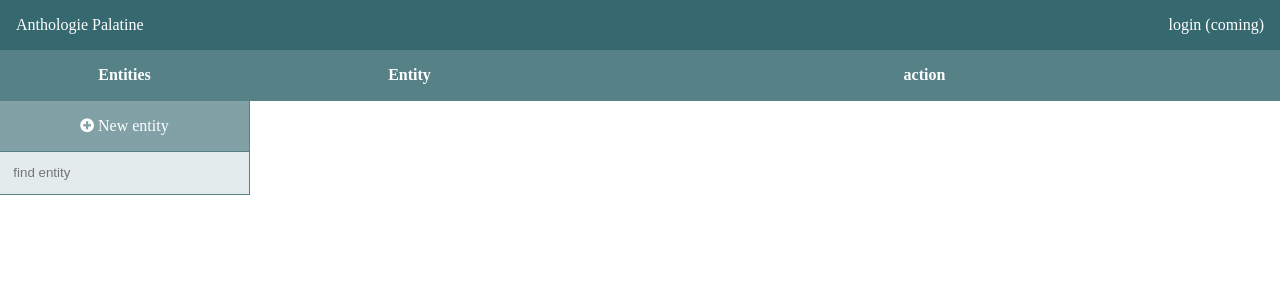
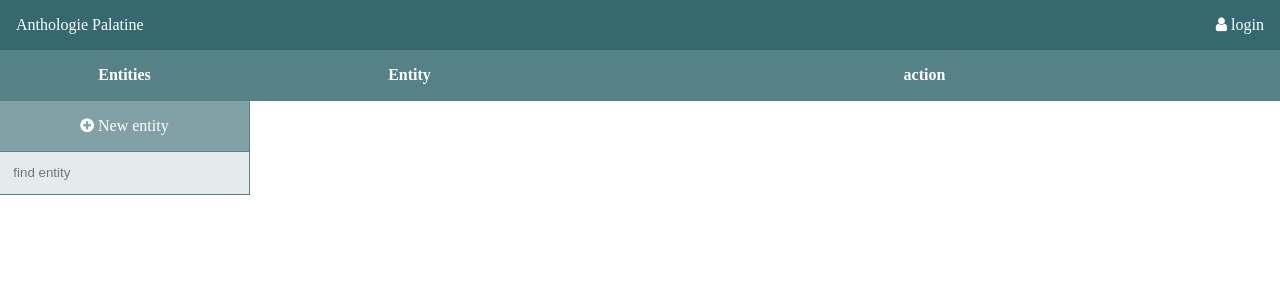
Before and after one commit to EcrituresNumeriques/anthologie-apiLite, a PHP site: page /app/app.html in a window 1280 px wide. Shown: the top 300 px of the page. Run offline with PHP 8.4, Linux system fonts and the light colour scheme; data that the repository does not hold is empty; some libraries are stand-ins or nearby versions.

Commit message:
start login process

```diff
--- a/src/app/app.html
+++ b/src/app/app.html
@@ -13,7 +13,9 @@
     <header id="topNav">
       <p>Anthologie Palatine</p>
       <div class="flexSpacer"></div>
-      <p>login (coming)</p>
+      <div class="clickMe" id="logMeIn">
+        <p><i class="fa fa-user" aria-hidden="true"></i> login</p>
+      </div>
     </header>
     <main>
       <section id="entities">
--- a/src/app/side/app.css
+++ b/src/app/side/app.css
@@ -17,7 +17,7 @@ header#topNav{
   flex-direction: row;
   flex-wrap: nowrap;
 }
-header#topNav > p {
+header#topNav > p,header#topNav > div:not(.flexSpacer) {
   flex:0 0 auto;
   padding:1em;
 }
--- a/src/app/side/app.js
+++ b/src/app/side/app.js
@@ -1,12 +1,28 @@
 $(document).ready(function(){
+  //default mode
+
   //feed left column
   $.get("/v1/entities").done(displayEntities);
 
+  //login user
+  $("#logMeIn").on("click",logMeIn;
 
 
 
 
 //functions
+function logMeIn(){
+  //check if $this has a child nav, if yes, remove it, else show it
+  if($(this).children("nav").length > 0){
+    $(this).children("nav").remove();
+  }
+  else{
+    $menuLogin = $('<nav/>');
+    $menuLogin.append('<p>hello world</p>');
+    $(this).append($menuLogin);
+  }
+}
+
 
 //feed left column + actions
 function displayEntities(data){
```
